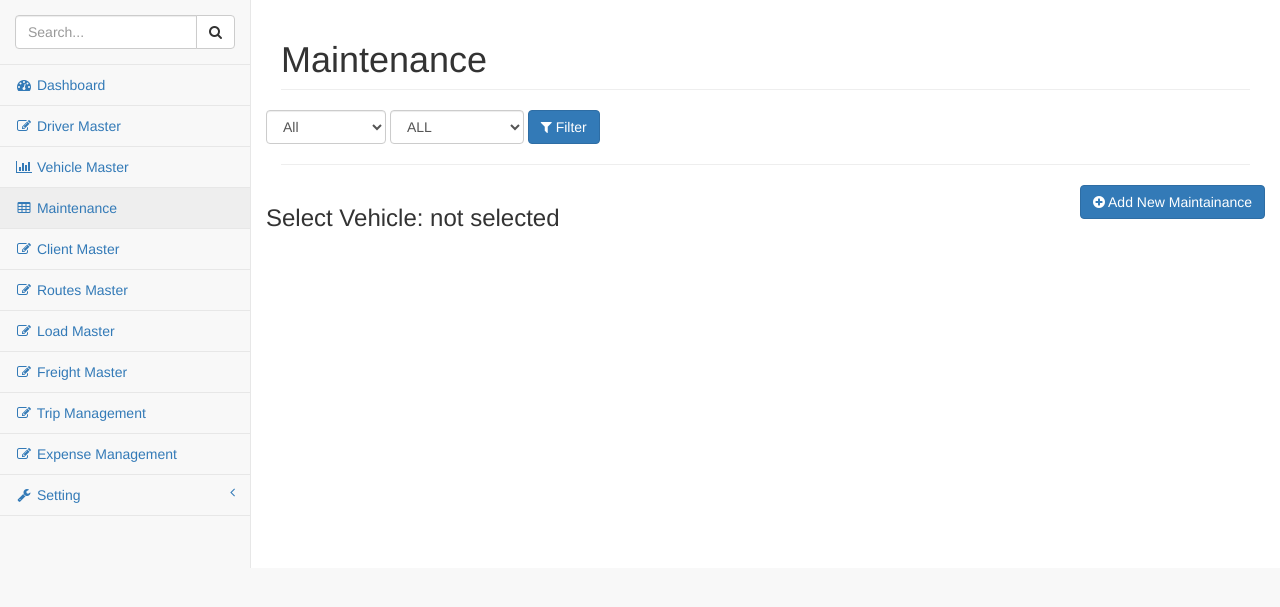
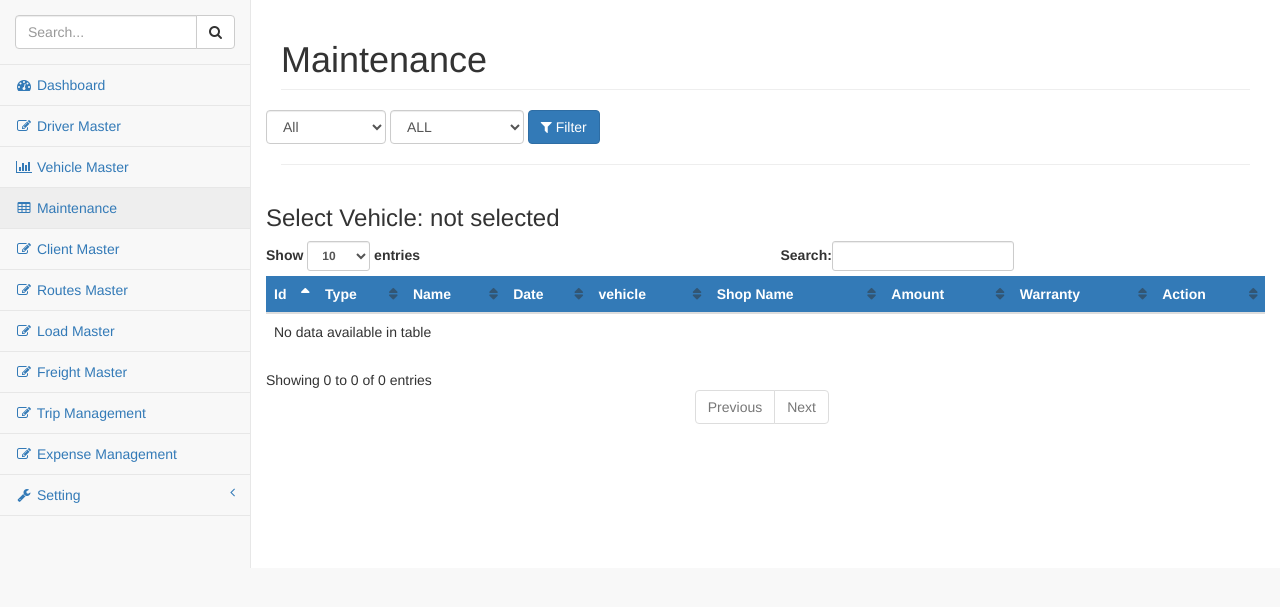
Before and after one commit to fayyaztech/transportManagement, a CodeIgniter app: page /transport/maintenance in a window 1280 px wide. Shown: the part 51-658 px from the top of the page. Run offline with CodeIgniter, Linux system fonts and the light colour scheme; data comes from the database, SQL or seed files in the repository; data that the repository does not hold is empty.

Commit message:
commited

```diff
--- a/application/controllers/Maintenance.php
+++ b/application/controllers/Maintenance.php
@@ -7,31 +7,69 @@ class Maintenance extends CI_Controller
     public function index()
     {
         //index function home page of maintaiance
+        // default vehicle filter is blank
         $vehicle_filter = "";
+
+        //default all recorde selected
+        $mnt_records_filter = "";
+
+        //if filter is not null select filter from get
         if ($this->input->get('filter') !== null) {
             $vehicle_filter = $this->input->get('filter');
         }
 
+        // if filter as all set filter blank
         if ($this->input->get('filter') == 4) {
             $vehicle_filter = "";
         }
 
-        $data = $this->common_model->fetch_vehicle_list($vehicle_filter);
-        template($this, 'maintenance', ['data' => $data]);
+        //if vehicle selected get value from get
+        if ($this->input->get('vehicle_id') !== null && $this->input->get('vehicle_id') != 'all') {
+            $mnt_records_filter = $this->input->get('vehicle_id');
+        }
+
+        $vehicle_list = $this->common_model->fetch_vehicle_list($vehicle_filter);
+        $maintenance_records = $this->maintenance_model->maintenance_records($mnt_records_filter);
+        $data = [
+            'vehicle_list' => $vehicle_list,
+            'maintenance_records' => $maintenance_records,
+        ];
+        template($this, 'maintenance', $data);
     }
 
     public function get_maintainance_form()
     {
-        //maintainance form for ajax request
-        if(NULL === $this->input->get('v_id') && NULL === $this->input->get('v_name')){
-            echo "vehicle not selected";
-            die();
+        // ajax request
+        // action is type of request
+        $action = $this->input->get('action');
+        $data['action'] = $action;
+        if ($action == "new") {
+            //make a sure data not empty
+            if (null === $this->input->get('v_id') && null === $this->input->get('v_name')) {
+                echo "vehicle not selected";
+                die();
+            }
+
+            //required vehicle data
+            $data['vehicle_id'] = $this->input->get('v_id');
+            $data['vehicle_number'] = $this->input->get('v_name');
+        } elseif ($action == "edit" || $action == "view") {
+
+            //make a sure data not empty
+            if($this->input->get('mnt_id') == ""){
+                echo "ERROR";
+                die();
+            }
+            $mnt_id = $this->input->get('mnt_id');
+            $mnt_record = $this->maintenance_model->single_maintenance_record($mnt_id);
+
+            //require data
+            $data['mnt_record'] = $mnt_record;
+            $data['vehicle_id'] = $mnt_record['vehicle_id'];
+            $data['vehicle_number'] = $mnt_record['vehicle_number'];
         }
-        $data = [
-            'vehicle_id'=>$this->input->get('v_id'),
-            'vehicle_number'=>$this->input->get('v_name')
+        $data['mnt_types'] = $this->maintenance_model->get_mnt_types();
 
-        ];
         $this->load->view('maintainance/maintainance_form', $data);
     }
 
--- a/application/views/maintenance.php
+++ b/application/views/maintenance.php
@@ -40,7 +40,7 @@
                             <?php
                             $vahicle_id = NULL;
                             $vahicle_number = "not selected";
-                            foreach ($data as $v) {?>
+                            foreach ($vehicle_list as $v) {?>
                             <option value="<?php echo $v->vehicle_id; ?>" <?php
                             if($this->input->get('vehicle_id') == $v->vehicle_id)
                             {echo "selected";
@@ -59,10 +59,67 @@
             <div class="row">
                 <h3 id="selected_vehicle" class="pull-left" v_id="<?php echo $vahicle_id; ?>" v_name="<?php echo $vahicle_number;?>">Select Vehicle:
                     <?php echo $vahicle_number;?></h3>
+                <?php if($vahicle_id !== NULL){?>
                 <button type="button" class="btn btn-primary pull-right" id="add_maintainance">
                     <i class="fa fa-plus-circle"></i> Add New Maintainance
                 </button>
+                <?php } ?>
             </div>
+
+            <div class="row">
+
+                <div class="table-responsive">
+                    <table class="table table-hover " id="dataTable">
+                        <thead>
+                            <tr class=" bg-primary">
+                                <th>Id</th>
+                                <th>Type</th>
+                                <th>Name</th>
+                                <th>Date</th>
+                                <th>vehicle</th>
+                                <th>Shop Name</th>
+                                <th>Amount</th>
+                                <th>Warranty</th>
+                                <th>Action</th>
+                            </tr>
+                        </thead>
+                        <tbody>
+                        <?php for($i = 0; $i < count($maintenance_records); $i++){?>
+                            <tr>
+                                <td><?php echo $maintenance_records[$i]['mnt_id'] ?></td>
+                                <td><?php echo $maintenance_records[$i]['mnt_type_name'] ?> <i class="fa fa-tire"></i></td>
+                                <td><?php echo $maintenance_records[$i]['mnt_name'] ?></td>
+                                <td><?php echo $maintenance_records[$i]['mnt_date'] ?></td>
+                                <td><?php echo $maintenance_records[$i]['vehicle_number'] ?></td>
+                                <td><?php echo $maintenance_records[$i]['mnt_shop_name'] ?></td>
+                                <td><?php echo $maintenance_records[$i]['mnt_amount'] ?></td>
+                                <td><?php echo $maintenance_records[$i]['mnt_warranty'] ?></td>
+                                <td mnt_id="<?php echo $maintenance_records[$i]['mnt_id'] ?>">
+
+                                    <button type="button" class="btn btn-info mnt_info">
+                                    <i class="fa fa-eye"></i>
+                                    </button>
+                                    <button type="button" class="btn btn-primary mnt_edit">
+                                    <i class="fa fa-edit"></i>
+                                    </button>
+                                    <button type="button" class="btn btn-danger mnt_delete">
+                                    <i class="fa fa-trash"></i>
+                                    </button>
+                                    <button type="button" class="btn btn-success mnt_recycled">
+                                    <i class="fa fa-recycle"></i>
+                                    </button>
+                                    <button type="button" class="btn btn-info mnt_forward">
+                                    <i class="fa fa-arrow-right"></i>
+                                    </button>
+                                </td>
+                            </tr>
+                        <?php } ?>
+                        </tbody>
+                    </table>
+                </div>
+
+            </div>
+
         </div>
         <div class="modal fade" id="modal-id">
             <div class="modal-dialog">
--- a/assets/js/custom/maintenance.js
+++ b/assets/js/custom/maintenance.js
@@ -11,7 +11,7 @@ $(document).ready(function () {
 $("#add_maintainance").click(function (e) {
 	var v_id = $("#selected_vehicle").attr("v_id");
 	var v_name = $("#selected_vehicle").attr("v_name");
-	var data = {'v_id':v_id,'v_name':v_name};
+	var data = {'v_id':v_id,'v_name':v_name,'action':'new'};
 	e.preventDefault();
 	$.get(url + "maintenance/get_maintainance_form",data,function (data, textStatus, jqXHR) {
 			$(".modal-content").html(data);
@@ -26,7 +26,29 @@ $("#filter").change(function (e) {
 
 });
 
-$(document).on('click','#maintainance_form',function(e){
+//edit maintainance form
+$(".mnt_edit").click(function (e) {
+	e.preventDefault();
+	mnt_id = $(this).parent().attr("mnt_id");
+	data = {'mnt_id':mnt_id,'action':'edit'};
+	$.get(url + "maintenance/get_maintainance_form",data,function (data, textStatus, jqXHR) {
+			$(".modal-content").html(data);
+			$("#modal-id").modal("show");
+		});
+});
+
+//edit maintainance form
+$(".mnt_info").click(function (e) {
+	e.preventDefault();
+	mnt_id = $(this).parent().attr("mnt_id");
+	data = {'mnt_id':mnt_id,'action':'view'};
+	$.get(url + "maintenance/get_maintainance_form",data,function (data, textStatus, jqXHR) {
+			$(".modal-content").html(data);
+			$("#modal-id").modal("show");
+		});
+});
+
+$(document).on('submit','#maintainance_form',function(e){
 	e.preventDefault();
 	$.ajax({
 		url: url + "maintenance/add_maintenance",
```
